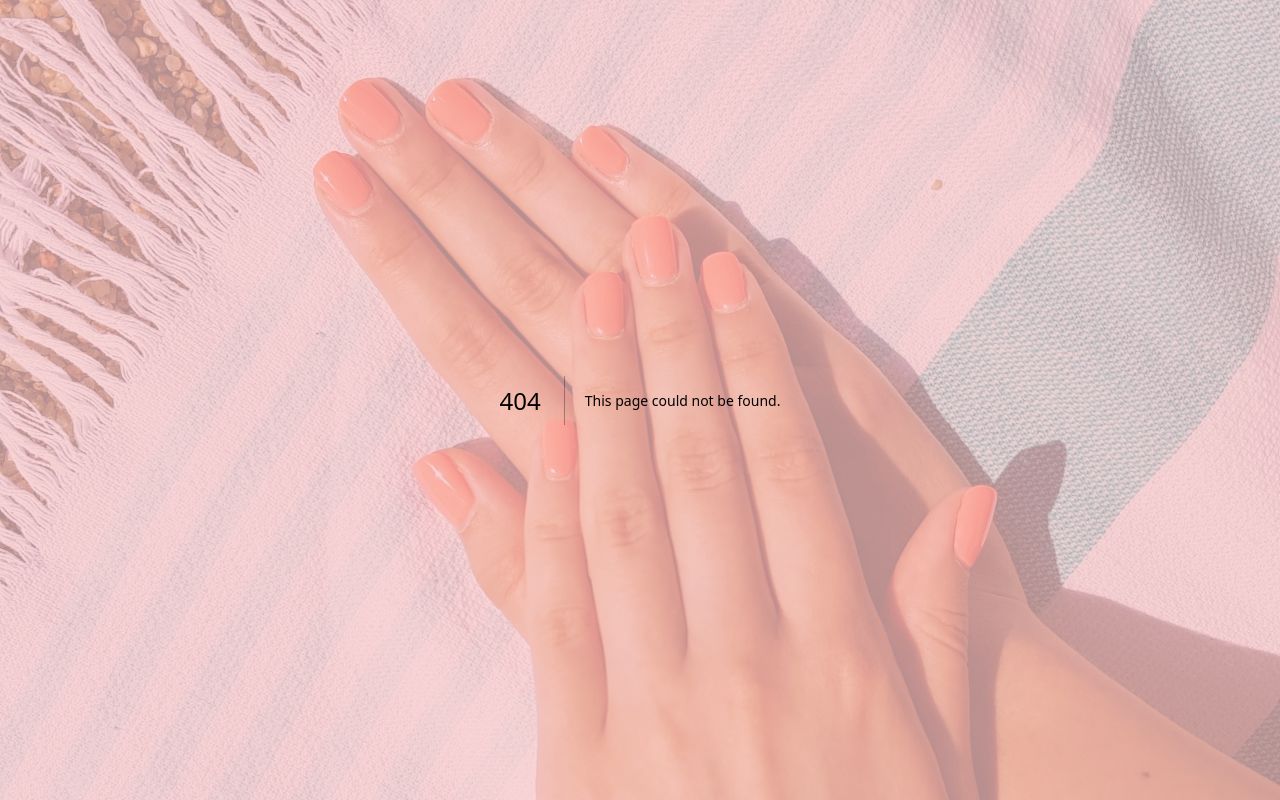
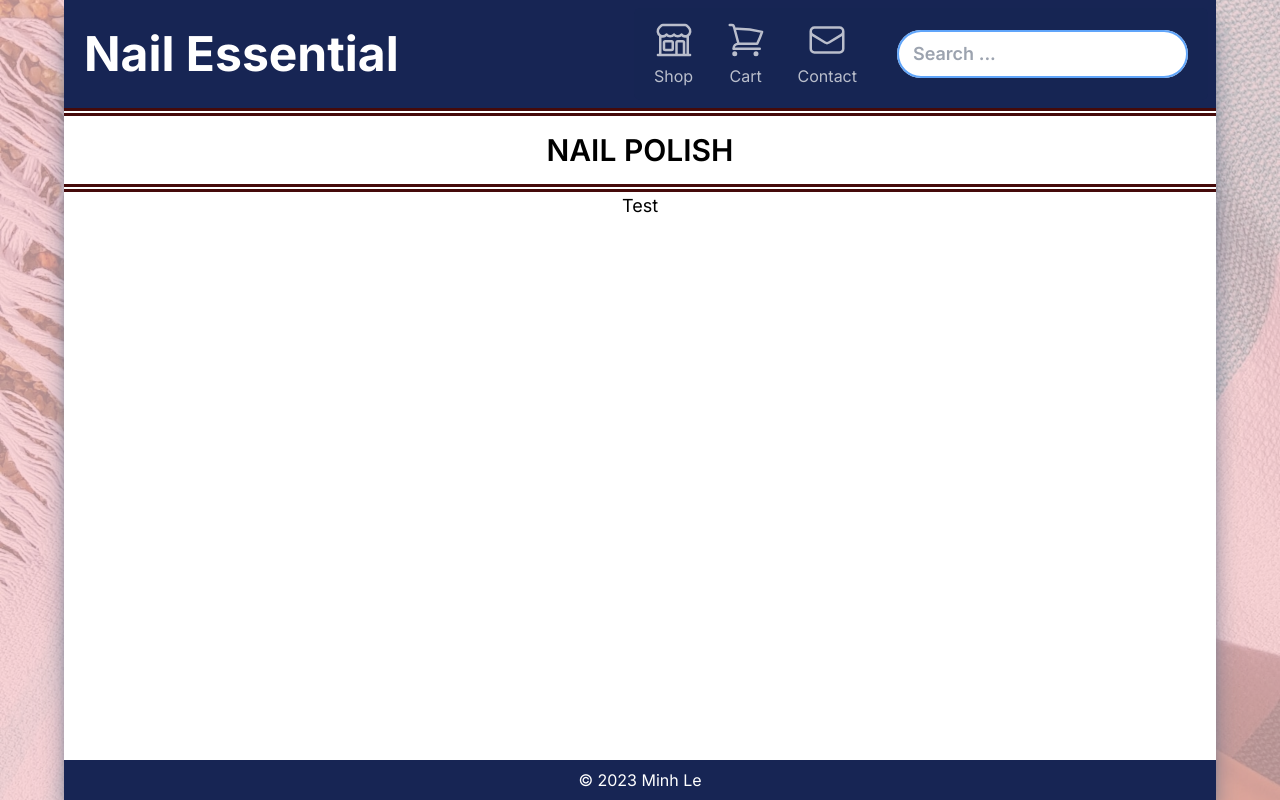
Before and after one commit to ledminh/my-favorite-shop, a Next.js app: page /shop/nail-accessories in a window 1280 px wide. Before the commit this address had no page. Built offline with nearby package versions, Linux system fonts and the light colour scheme.

Commit message:
Add Category Page

```diff
--- /dev/null
+++ b/src/app/(content_pages)/shop/[cat_slug]/page.tsx
@@ -0,0 +1,25 @@
+import Intro from "@/theme/Intro";
+import { H2 } from "@/theme/typography";
+import { ComponentWithChildren } from "@/types";
+
+export default function ShopCategoryPage() {
+  return (
+    <>
+      <Intro>
+        <H2>NAIL POLISH</H2>
+      </Intro>
+      <Description>Test</Description>
+    </>
+  );
+}
+
+/************************
+ * Styles
+ */
+const Description: ComponentWithChildren = ({ children }) => {
+  return (
+    <div className="flex flex-col items-center justify-center w-full h-full">
+      <p className="text-lg text-center">{children}</p>
+    </div>
+  );
+};
--- a/src/app/(content_pages)/shop/page.tsx
+++ b/src/app/(content_pages)/shop/page.tsx
@@ -1,7 +1,8 @@
-import { H2, H3 } from "@/theme/typography";
+import { H2 } from "@/theme/typography";
 import { ComponentWithChildren } from "@/types";
 
 import { Category } from "@/components/Shop/Category";
+import Intro from "@/theme/Intro";
 
 // An array of categories with images from picsum.photos
 
@@ -76,10 +77,12 @@ export default function Shop() {
   const categories = getCategories();
 
   return (
-    <Wrapper>
-      <Intro>
-        <H2>Explore our wide range of nail care categories</H2>
-      </Intro>
+    <>
+      <IntroWrapper>
+        <Intro>
+          <H2>Explore our wide range of nail care categories</H2>
+        </Intro>
+      </IntroWrapper>
       <List>
         {categories.map((category) => (
           <Item key={category.id}>
@@ -92,23 +95,16 @@ export default function Shop() {
           </Item>
         ))}
       </List>
-    </Wrapper>
+    </>
   );
 }
 
 /************************
  * Styles
  */
-const Wrapper: ComponentWithChildren = ({ children }) => {
-  return <div className="flex flex-col w-full h-full ">{children}</div>;
-};
 
-const Intro: ComponentWithChildren = ({ children }) => {
-  return (
-    <div className="px-2 py-4 my-12 font-semibold text-center border-double border-y-8 border-red-950">
-      {children}
-    </div>
-  );
+const IntroWrapper: ComponentWithChildren = ({ children }) => {
+  return <div className="my-12">{children}</div>;
 };
 
 const List: ComponentWithChildren = ({ children }) => {
--- /dev/null
+++ b/src/theme/Intro.tsx
@@ -0,0 +1,11 @@
+import { ComponentWithChildren } from "@/types";
+
+const Intro: ComponentWithChildren = ({ children }) => {
+  return (
+    <div className="px-2 py-4 font-semibold text-center border-double border-y-8 border-red-950">
+      {children}
+    </div>
+  );
+};
+
+export default Intro;
```
